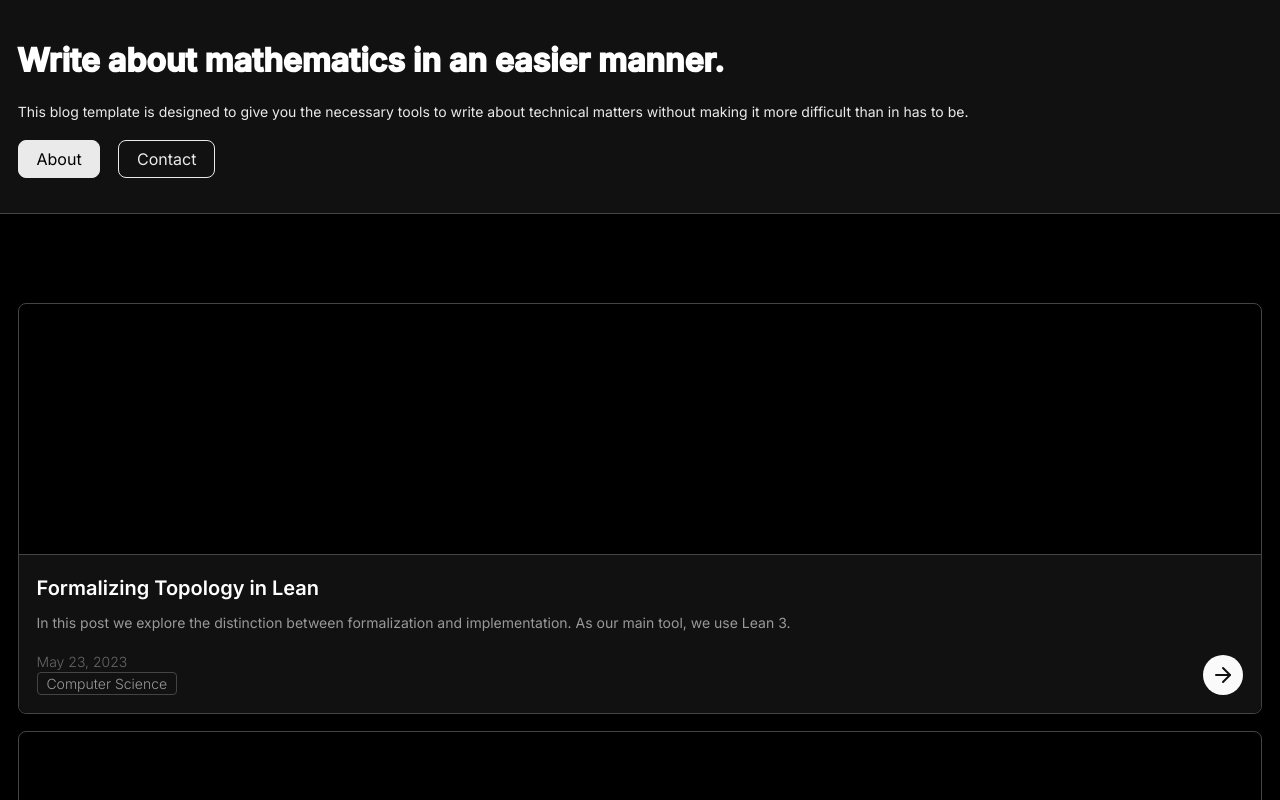
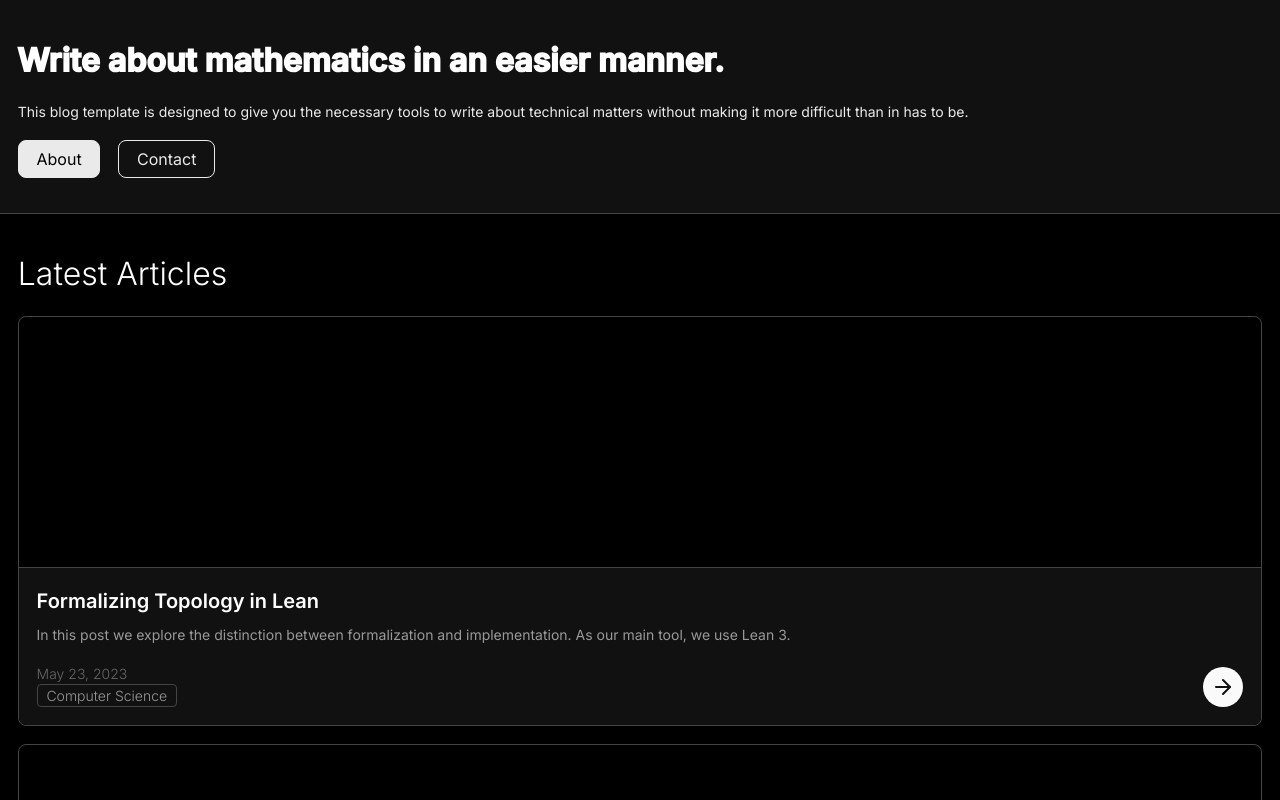
Before and after one commit to MiltMont/Functorial, a Next.js app: page / in a window 1280 px wide. Shown: the top 800 px of the page. Built offline with nearby package versions, Linux system fonts and the light colour scheme.

Commit message:
Added Typography component

```diff
--- /dev/null
+++ b/components/utils/Text.tsx
@@ -0,0 +1,92 @@
+import styled from "styled-components";
+import theme from "../../styles/Theme";
+import { FC } from "react";
+
+type Props = {
+  children: React.ReactNode;
+  as?:
+    | "blockquote"
+    | "div"
+    | "dt"
+    | "h1"
+    | "h2"
+    | "h3"
+    | "h4"
+    | "h5"
+    | "h6"
+    | "legend"
+    | "p"
+    | "q"
+    | "small"
+    | "span"
+    | "strong"
+    | "label";
+  className?: string;
+  size?: 1 | 2 | 3 | 4 | 5 | 6 | 7;
+  weight?: 1 | 2 | 3 | 4;
+  transform?: "capitalize" | "uppercase" | "lowercase" | "initial";
+  align?: "left" | "center" | "right";
+  color?: string;
+  truncate?: number | boolean;
+  title?: string; //If text is `truncated`, this should be the full text.
+  wrap?: boolean;
+  dangerouslySetInnerHTML?: { __html: string };
+  monospace?: boolean;
+  id?: string; //The root element id
+};
+
+const Typography = styled.span`
+  padding: 0;
+  text-rendering: optimizeLegibility;
+
+  font-size: ${(props: Props) => theme.fontSize[props.size]};
+  font-weight: ${(props: Props) => theme.fontWeight[props.weight]};
+  text-transform: ${(props: Props) => props.transform || ""};
+  text-align: ${(props: Props) => props.align};
+  color: ${(props: Props) => props.color || theme.colors.foreground};
+  ${(props) =>
+    props.truncate
+      ? `
+    overflow: hidden;
+    text-overflow: ellipsis;
+    white-space: nowrap;
+  `
+      : ""};
+  text-wrap: ${(props: Props) => (props.wrap ? "normal" : "nowrap")};
+`;
+
+// Add mono font
+const Text: FC<Props> = ({
+  children,
+  as = "p",
+  size = 2,
+  weight = 2,
+  transform,
+  align = "left",
+  color = theme.colors.foreground,
+  truncate,
+  title,
+  wrap,
+  dangerouslySetInnerHTML,
+  monospace,
+  id,
+}) => (
+  <Typography
+    as={as}
+    size={size}
+    weight={weight}
+    transform={transform}
+    align={align}
+    color={color}
+    truncate={truncate}
+    title={title}
+    wrap={wrap}
+    dangerouslySetInnerHTML={dangerouslySetInnerHTML}
+    monospace={monospace}
+    id={id}
+  >
+    {children}
+  </Typography>
+);
+
+export default Text;
--- a/pages/index.tsx
+++ b/pages/index.tsx
@@ -8,6 +8,7 @@ import Link from "next/link";
 import Spacer from "../components/utils/Spacer";
 import { Articles } from "../utils/dummyArticle";
 import { Lectures } from "../utils/dummyLecture";
+import Text from "../components/utils/Text";
 
 export default function Home() {
   return (
@@ -50,7 +51,12 @@ export default function Home() {
           <Button fill="outline">Contact</Button>
         </Flex>
       </Box>
-      <Spacer size={4} />
+      <Spacer size={2} />
+      <Box style={{ marginLeft: theme.space[1], marginRight: theme.space[1] }}>
+        <Text as="h1" size={7} weight={1}>
+          Latest Articles
+        </Text>
+      </Box>
       {Articles.map((article) => (
         <ArticleCard
           title={article.title}
@@ -73,16 +79,22 @@ export default function Home() {
           <Button width="full">Read all articles</Button>
         </Flex>
       </Link>
-      <Spacer size={4} />
+      <Spacer size={2} />
+      <Box style={{ marginLeft: theme.space[1], marginRight: theme.space[1] }}>
+        <Text as="h1" size={7} weight={1}>
+          Lecture Notes
+        </Text>
+      </Box>
       {Lectures.map((lecture) => (
         <LectureCard
           title={lecture.title}
           slug={lecture.slug}
           docType={lecture.docType}
+          key={lecture.slug}
         />
       ))}
 
-      <Link href={"/articles"} style={{ textDecoration: "none" }}>
+      <Link href={"/lectures"} style={{ textDecoration: "none" }}>
         <Flex
           justifyContent="center"
           alignContent="stretch"
@@ -91,7 +103,7 @@ export default function Home() {
             marginRight: theme.space[1],
           }}
         >
-          <Button width="full">Read all articles</Button>
+          <Button width="full">Read all lectures</Button>
         </Flex>
       </Link>
       <Spacer size={4} />
```
Also changed, not shown: 1 other file (tests, documents, lock files or other folders).
